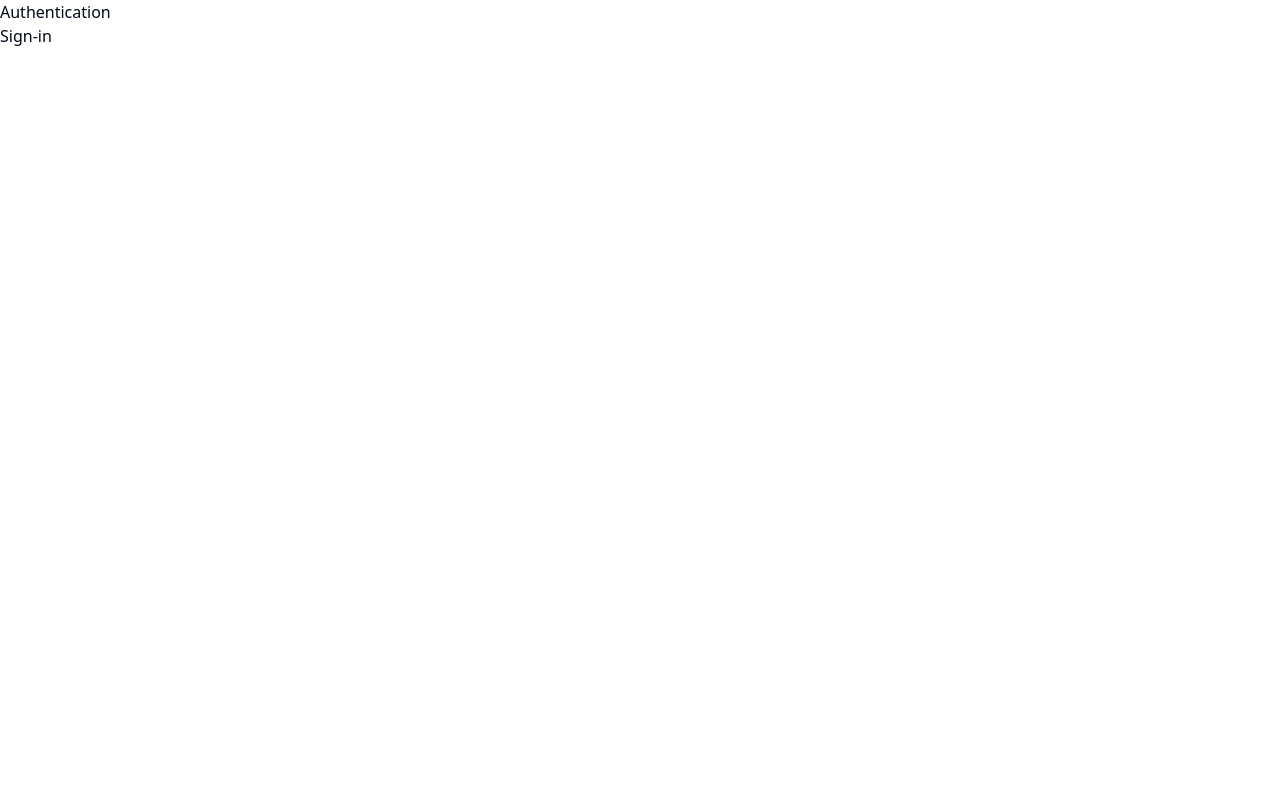
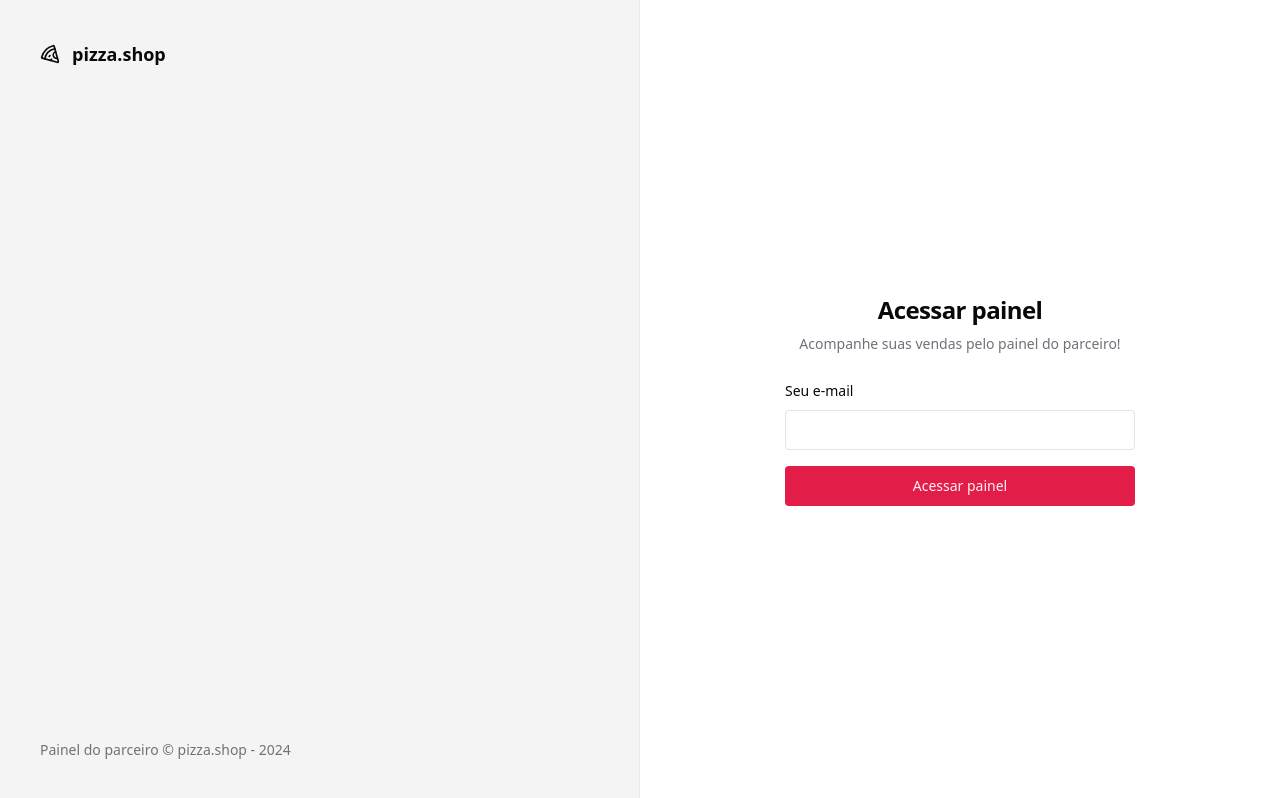
Before and after one commit to edurodrigues0/pizza.shop, a React (Vite) app: page /sign-in in a window 1280 px wide. Built offline with nearby package versions, Linux system fonts and the light colour scheme.

Commit message:
pagina:login

```diff
--- a/package.json
+++ b/package.json
@@ -10,6 +10,7 @@
     "preview": "vite preview"
   },
   "dependencies": {
+    "@radix-ui/react-label": "2.1.0",
     "@radix-ui/react-slot": "1.1.0",
     "class-variance-authority": "0.7.0",
     "clsx": "2.1.1",
--- /dev/null
+++ b/src/components/ui/input.tsx
@@ -0,0 +1,25 @@
+import * as React from 'react'
+
+import { cn } from '@/lib/utils'
+
+export interface InputProps
+  extends React.InputHTMLAttributes<HTMLInputElement> {}
+
+const Input = React.forwardRef<HTMLInputElement, InputProps>(
+  ({ className, type, ...props }, ref) => {
+    return (
+      <input
+        type={type}
+        className={cn(
+          'flex h-10 w-full rounded-md border border-input bg-background px-3 py-2 text-sm ring-offset-background file:border-0 file:bg-transparent file:text-sm file:font-medium file:text-foreground placeholder:text-muted-foreground focus-visible:outline-none focus-visible:ring-2 focus-visible:ring-ring focus-visible:ring-offset-2 disabled:cursor-not-allowed disabled:opacity-50',
+          className,
+        )}
+        ref={ref}
+        {...props}
+      />
+    )
+  },
+)
+Input.displayName = 'Input'
+
+export { Input }
--- /dev/null
+++ b/src/components/ui/label.tsx
@@ -0,0 +1,24 @@
+import * as LabelPrimitive from '@radix-ui/react-label'
+import { cva, type VariantProps } from 'class-variance-authority'
+import * as React from 'react'
+
+import { cn } from '@/lib/utils'
+
+const labelVariants = cva(
+  'text-sm font-medium leading-none peer-disabled:cursor-not-allowed peer-disabled:opacity-70',
+)
+
+const Label = React.forwardRef<
+  React.ElementRef<typeof LabelPrimitive.Root>,
+  React.ComponentPropsWithoutRef<typeof LabelPrimitive.Root> &
+    VariantProps<typeof labelVariants>
+>(({ className, ...props }, ref) => (
+  <LabelPrimitive.Root
+    ref={ref}
+    className={cn(labelVariants(), className)}
+    {...props}
+  />
+))
+Label.displayName = LabelPrimitive.Root.displayName
+
+export { Label }
--- a/src/index.css
+++ b/src/index.css
@@ -2,60 +2,61 @@
 @tailwind components;
 @tailwind utilities;
 
+
 @layer base {
   :root {
     --background: 0 0% 100%;
-    --foreground: 222.2 84% 4.9%;
+    --foreground: 240 10% 3.9%;
     --card: 0 0% 100%;
-    --card-foreground: 222.2 84% 4.9%;
+    --card-foreground: 240 10% 3.9%;
     --popover: 0 0% 100%;
-    --popover-foreground: 222.2 84% 4.9%;
-    --primary: 222.2 47.4% 11.2%;
-    --primary-foreground: 210 40% 98%;
-    --secondary: 210 40% 96.1%;
-    --secondary-foreground: 222.2 47.4% 11.2%;
-    --muted: 210 40% 96.1%;
-    --muted-foreground: 215.4 16.3% 46.9%;
-    --accent: 210 40% 96.1%;
-    --accent-foreground: 222.2 47.4% 11.2%;
+    --popover-foreground: 240 10% 3.9%;
+    --primary: 346.8 77.2% 49.8%;
+    --primary-foreground: 355.7 100% 97.3%;
+    --secondary: 240 4.8% 95.9%;
+    --secondary-foreground: 240 5.9% 10%;
+    --muted: 240 4.8% 95.9%;
+    --muted-foreground: 240 3.8% 46.1%;
+    --accent: 240 4.8% 95.9%;
+    --accent-foreground: 240 5.9% 10%;
     --destructive: 0 84.2% 60.2%;
-    --destructive-foreground: 210 40% 98%;
-    --border: 214.3 31.8% 91.4%;
-    --input: 214.3 31.8% 91.4%;
-    --ring: 222.2 84% 4.9%;
+    --destructive-foreground: 0 0% 98%;
+    --border: 240 5.9% 90%;
+    --input: 240 5.9% 90%;
+    --ring: 346.8 77.2% 49.8%;
+    --radius: 6px;
     --chart-1: 12 76% 61%;
     --chart-2: 173 58% 39%;
     --chart-3: 197 37% 24%;
     --chart-4: 43 74% 66%;
     --chart-5: 27 87% 67%;
-    --radius: 0.5rem
   }
 
   .dark {
-    --background: 222.2 84% 4.9%;
-    --foreground: 210 40% 98%;
-    --card: 222.2 84% 4.9%;
-    --card-foreground: 210 40% 98%;
-    --popover: 222.2 84% 4.9%;
-    --popover-foreground: 210 40% 98%;
-    --primary: 210 40% 98%;
-    --primary-foreground: 222.2 47.4% 11.2%;
-    --secondary: 217.2 32.6% 17.5%;
-    --secondary-foreground: 210 40% 98%;
-    --muted: 217.2 32.6% 17.5%;
-    --muted-foreground: 215 20.2% 65.1%;
-    --accent: 217.2 32.6% 17.5%;
-    --accent-foreground: 210 40% 98%;
+    --background: 20 14.3% 4.1%;
+    --foreground: 0 0% 95%;
+    --card: 24 9.8% 10%;
+    --card-foreground: 0 0% 95%;
+    --popover: 0 0% 9%;
+    --popover-foreground: 0 0% 95%;
+    --primary: 346.8 77.2% 49.8%;
+    --primary-foreground: 355.7 100% 97.3%;
+    --secondary: 240 3.7% 15.9%;
+    --secondary-foreground: 0 0% 98%;
+    --muted: 0 0% 15%;
+    --muted-foreground: 240 5% 64.9%;
+    --accent: 12 6.5% 15.1%;
+    --accent-foreground: 0 0% 98%;
     --destructive: 0 62.8% 30.6%;
-    --destructive-foreground: 210 40% 98%;
-    --border: 217.2 32.6% 17.5%;
-    --input: 217.2 32.6% 17.5%;
-    --ring: 212.7 26.8% 83.9%;
+    --destructive-foreground: 0 85.7% 97.3%;
+    --border: 240 3.7% 15.9%;
+    --input: 240 3.7% 15.9%;
+    --ring: 346.8 77.2% 49.8%;
     --chart-1: 220 70% 50%;
     --chart-2: 160 60% 45%;
     --chart-3: 30 80% 55%;
     --chart-4: 280 65% 60%;
-    --chart-5: 340 75% 55%
+    --chart-5: 340 75% 55%;
   }
 }
 
--- a/src/pages/_layouts/auth.tsx
+++ b/src/pages/_layouts/auth.tsx
@@ -1,11 +1,21 @@
+import { Pizza } from 'lucide-react'
 import { Outlet } from 'react-router-dom'
 
 export function AuthLayout() {
   return (
-    <div>
-      <h1>Authentication</h1>
+    <div className="min-h-screen grid grid-cols-2">
+      <div className="h-full border-r border-foreground/5 bg-muted p-10 text-muted-foreground flex flex-col justify-between">
+        <div className="flex items-center gap-3 text-lg font-medium text-foreground">
+          <Pizza className="h-5 w-5" />
+          <span className="font-semibold">pizza.shop</span>
+        </div>
+        <footer className="text-sm">
+          {' '}
+          Painel do parceiro &copy; pizza.shop - {new Date().getFullYear()}
+        </footer>
+      </div>
 
-      <div>
+      <div className="flex flex-col items-center justify-center">
         <Outlet />
       </div>
     </div>
--- a/src/pages/auth/sign-in.tsx
+++ b/src/pages/auth/sign-in.tsx
@@ -1,10 +1,36 @@
 import { Helmet } from 'react-helmet-async'
+
+import { Button } from '@/components/ui/button'
+import { Input } from '@/components/ui/input'
+import { Label } from '@/components/ui/label'
 
 export function SignIn() {
   return (
     <>
       <Helmet title="Login" />
-      <h1>Sign-in</h1>
+      <div className="p-8">
+        <div className="w-[350px] flex flex-col justify-center gap-6">
+          <div className="flex flex-col gap-2 text-center">
+            <h1 className="text-2xl font-semibold tracking-tight">
+              Acessar painel
+            </h1>
+            <p className="text-sm text-muted-foreground">
+              Acompanhe suas vendas pelo painel do parceiro!
+            </p>
+          </div>
+
+          <form className="space-y-4">
+            <div className="space-y-2">
+              <Label htmlFor="email">Seu e-mail</Label>
+              <Input id="email" type="email" />
+            </div>
+
+            <Button className="w-full" type="submit">
+              Acessar painel
+            </Button>
+          </form>
+        </div>
+      </div>
     </>
   )
 }
```
Also changed, not shown: 1 other file (tests, documents, lock files or other folders).
